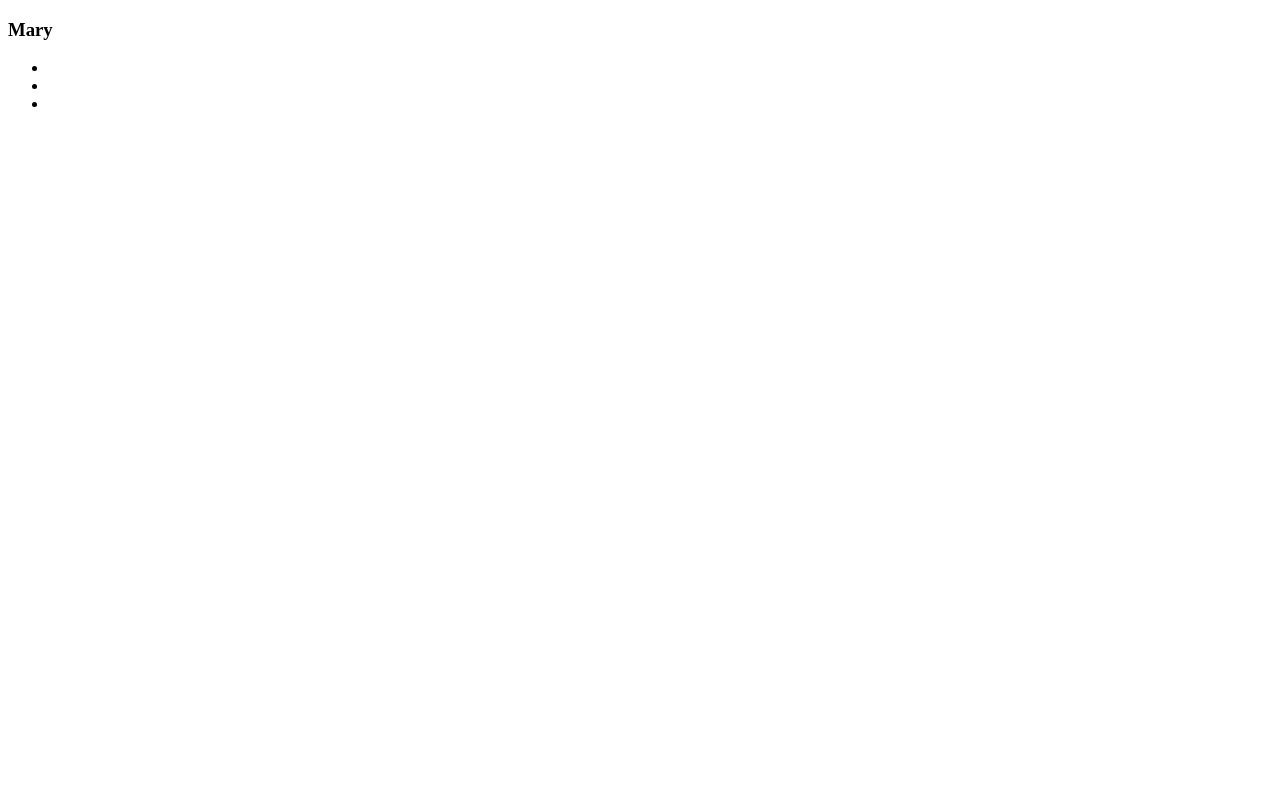
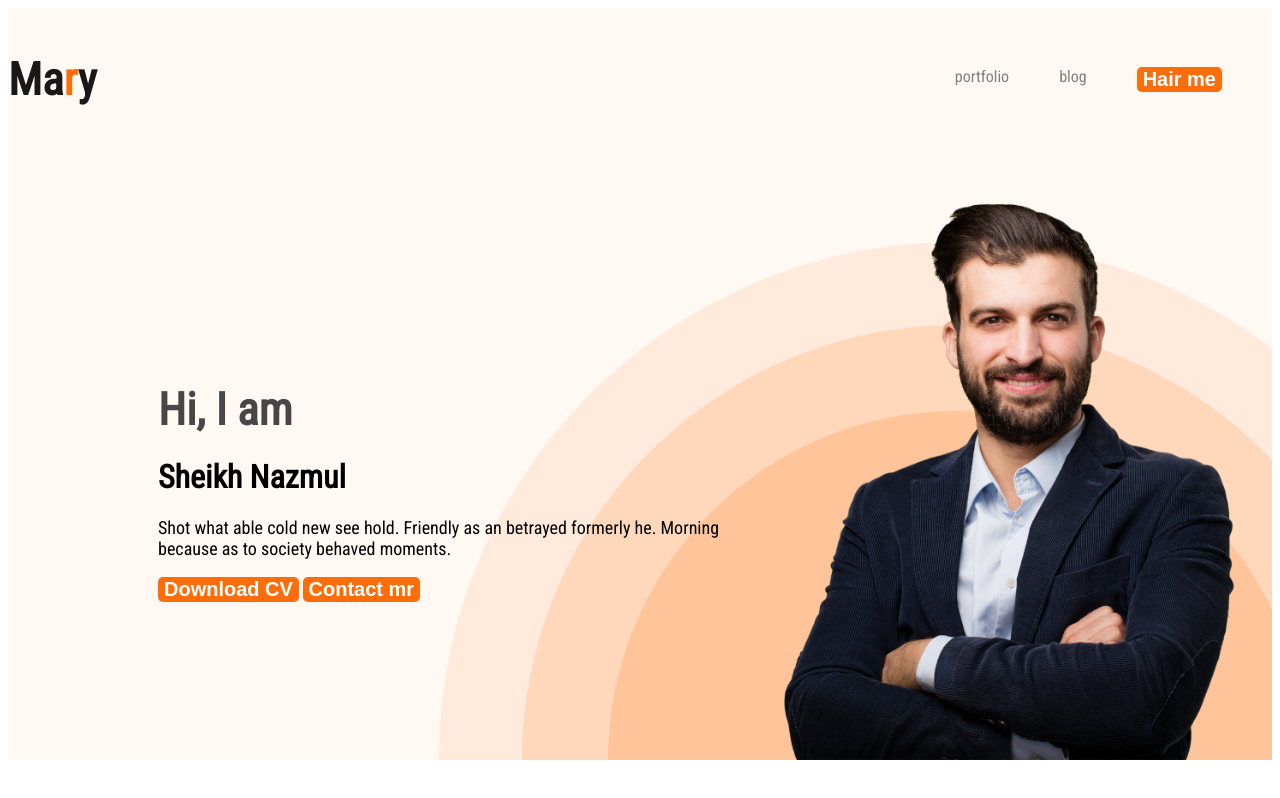
Before and after one commit to NazmulNiR1/protfolio, a plain HTML site: page index.html in a window 1280 px wide. Drawn offline with Linux system fonts and the light colour scheme.

Commit message:
.section-decripstionaddeed

```diff
--- /dev/null
+++ b/Styles/portfolio.css
@@ -0,0 +1,75 @@
+/* common style */
+body{
+    font-family: 'Roboto Condensed', sans-serif;
+}
+.text-primary{
+    color:#FD6E0A ;
+}
+/* button style */
+.btn-primary {
+    border-radius: 5px;
+    background: #FD6E0A;
+    border: 0;
+    color:  #FFF;
+    font-size: 20px;
+    font-weight: 700;
+    padding:  15px,35px;
+}
+/* nav style */
+
+nav {
+    display: flex;
+    justify-content: space-between;
+    align-items: center;
+    margin: 0,200;
+}
+
+.nav-title{
+    color: #181818;
+font-size: 45px;
+font-weight: 800;
+}
+
+nav > ul{
+display: flex;
+}
+nav li{
+    list-style: none;
+    margin-right: 50px;
+}
+nav a{
+    text-decoration: none;
+    color: grey;
+}
+/* header related style */
+.header{
+    background-color: #FFF8F3;
+    background-image: url('../imeages/images/header_bg.png');
+    background-repeat: no-repeat;
+    background-position: bottom right;
+}
+.banner{
+    padding: 30px 30px 0px 150px;
+    display: flex;
+    align-items: center;
+}
+.banner .profile-pic
+{width: 500px;
+}
+.banner-greating{
+font-size: 45px;
+color: #474747;
+margin-bottom: 0;
+}
+.banner-title{
+    font-size: 85px;
+    font-weight: 700;
+    margin-top: 5px;
+    margin-bottom: 0px;
+}
+.banner-decripstion{
+    color: #757575);
+    font-size: 18px;
+    font-weight: 400;
+    margin-top :0px;
+}
--- a/index.html
+++ b/index.html
@@ -4,17 +4,33 @@
     <meta charset="UTF-8">
     <meta name="viewport" content="width=device-width, initial-scale=1.0">
     <title>Portfolio </title>
+    <link rel="preconnect" href="https://fonts.googleapis.com">
+    <link rel="preconnect" href="https://fonts.gstatic.com" crossorigin>
+    <link href="https://fonts.googleapis.com/css2?family=Roboto+Condensed&display=swap" rel="stylesheet">
+
+    <link rel="stylesheet" href="Styles/portfolio.css">
 </head>
 <body>
-    <header>
+    <header class="header">
         <nav>
-            <h3>Mary</h3>
+            <h3 class="nav-title">Ma<span class="text-primary">r</span>y</span></h3>
             <ul>
-                <li><a href=""></a></li>
-                <li><a href=""></a></li>
-                <li></li>
+                <li><a href="">portfolio </a></li>
+                <li><a href="">blog</a></li>
+                <li><button class="btn-primary"> Hair me</button></li>
             </ul>
         </nav>
+        <div class="banner">
+            <div>
+                <h3 class="banner-greating">Hi, I am </h3>
+                <h1 class="banner-taitle">Sheikh Nazmul</h1>
+                <p class="banner-decripstion">Shot what able cold new see hold.
+                    Friendly as an betrayed formerly he. Morning because as to society behaved moments.</p>
+                    <button class="btn-primary">Download CV</button>
+                    <button class="btn-primary">Contact mr</button>
+            </div>
+            <img class="profile-pic" src="imeages/images/hardy.png" alt="">
+        </div>
     </header>
      <main>
 
```
Also changed, not shown: imeages/images/developer.png (added), imeages/images/hardy.png (added), imeages/images/header_bg.png (added), imeages/images/icons/facebook.png (added), imeages/images/icons/insta.png (added), imeages/images/icons/js.png (added), imeages/images/icons/mongo.png (added), imeages/images/icons/nodejs.png (added), imeages/images/icons/react.png (added), imeages/images/icons/twitter.png (added), imeages/mypic.jpg (added).
